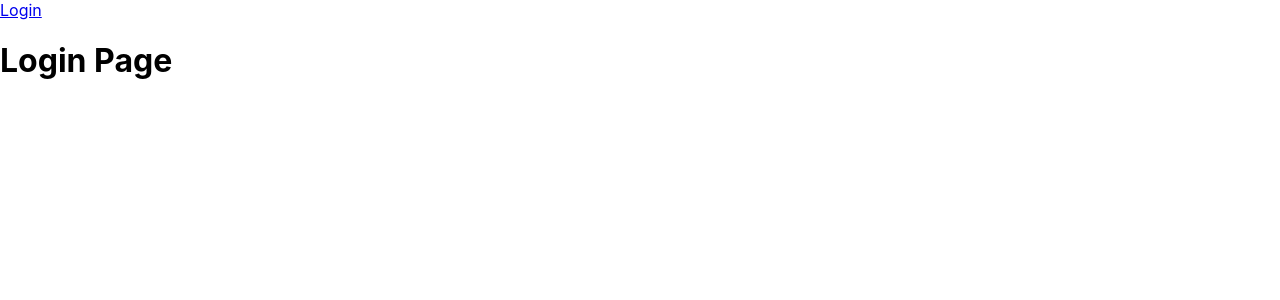
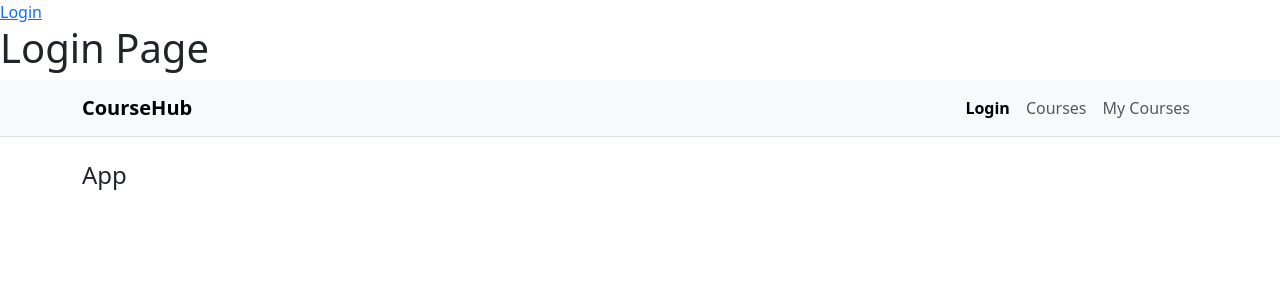
Before and after one commit to EunsuhJeon/learnify-coursehub-app, a React (Create React App) app: page /login in a window 1280 px wide. Shown: the top 300 px of the page. Built offline with nearby package versions, Linux system fonts and the light colour scheme.

Commit message:
first header

```diff
--- a/package.json
+++ b/package.json
@@ -3,10 +3,12 @@
   "version": "0.1.0",
   "private": true,
   "dependencies": {
+    "@popperjs/core": "^2.11.8",
     "@testing-library/dom": "^10.4.1",
     "@testing-library/jest-dom": "^6.9.1",
     "@testing-library/react": "^16.3.2",
     "@testing-library/user-event": "^13.5.0",
+    "bootstrap": "^5.3.8",
     "react": "^19.2.4",
     "react-dom": "^19.2.4",
     "react-router-dom": "^7.13.0",
--- a/src/App.js
+++ b/src/App.js
@@ -1,15 +1,23 @@
 import { Routes, Route } from "react-router-dom";
 import MainLayout from "./layouts/MainLayout";
 import Login from "./pages/Login";
+import "./App.css";
+import AppHeader from "./components/AppHeader";
 
 function App() {
   return (
-    <Routes>
-      <Route path="/" element={<MainLayout />}>
-        <Route path="login" element={<Login />} />
-      </Route>
-    </Routes>
+    <><Routes>
+          <Route path="/" element={<MainLayout />}>
+              <Route path="login" element={<Login />} />
+          </Route>
+      </Routes><>
+              <AppHeader />
+              <main className="container py-4">
+                  <h1 className="h4">App</h1>
+              </main>
+          </></>
   );
 }
 
+
 export default App;
--- /dev/null
+++ b/src/components/AppHeader.js
@@ -0,0 +1,47 @@
+import { NavLink } from "react-router-dom";
+
+export default function AppHeader() {
+  const linkClass = ({ isActive }) =>
+    "nav-link" + (isActive ? " active fw-semibold" : "");
+
+  return (
+    <nav className="navbar navbar-expand-md navbar-light bg-light border-bottom">
+      <div className="container">
+        {/* Brand */}
+        <NavLink className="navbar-brand fw-bold" to="/courses">
+          CourseHub
+        </NavLink>
+
+        {/* Mobile toggle */}
+        <button
+          className="navbar-toggler"
+          type="button"
+          data-bs-toggle="collapse"
+          data-bs-target="#mainNav"
+          aria-controls="mainNav"
+          aria-expanded="false"
+          aria-label="Toggle navigation"
+        >
+          <span className="navbar-toggler-icon"></span>
+        </button>
+
+        {/* Links */}
+        <div className="collapse navbar-collapse" id="mainNav">
+          <div className="navbar-nav ms-auto">
+            <NavLink to="/login" className={linkClass}>
+              Login
+            </NavLink>
+
+            <NavLink to="/courses" className={linkClass}>
+              Courses
+            </NavLink>
+
+            <NavLink to="/my-courses" className={linkClass}>
+              My Courses
+            </NavLink>
+          </div>
+        </div>
+      </div>
+    </nav>
+  );
+}
--- a/src/index.js
+++ b/src/index.js
@@ -2,6 +2,10 @@ import React from 'react';
 import ReactDOM from 'react-dom/client';
 import './index.css';
 import App from './App';
+import "bootstrap/dist/css/bootstrap.min.css";
+import "bootstrap/dist/js/bootstrap.bundle.min.js";
+
+
 import { BrowserRouter } from 'react-router-dom';
 
 const root = ReactDOM.createRoot(document.getElementById("root"));
```
Also changed, not shown: 1 other file (tests, documents, lock files or other folders).
